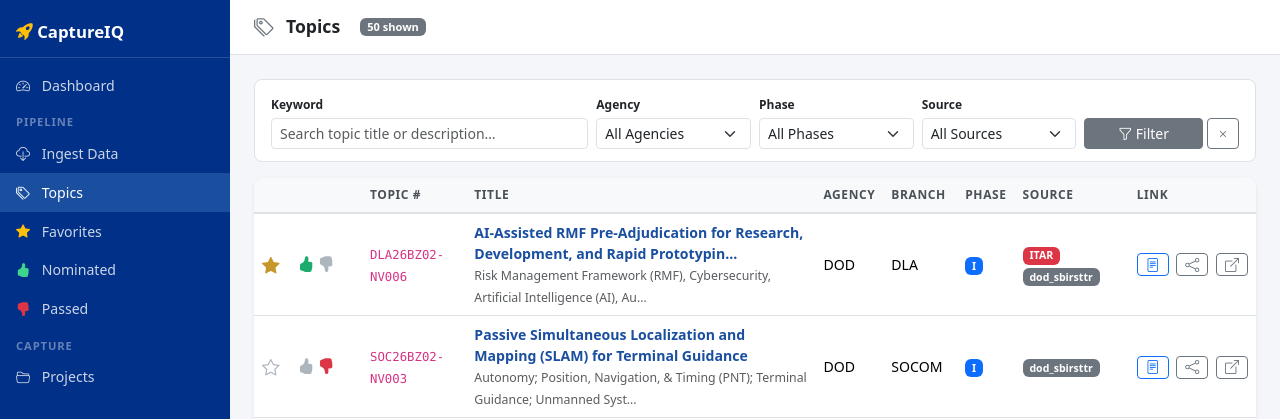
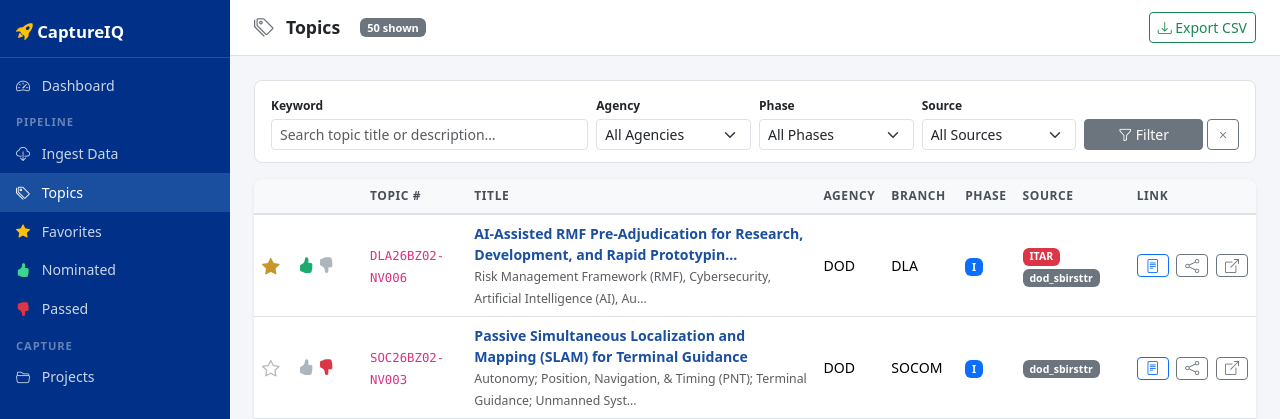
Before and after one commit to ntoscano01/capture-iq, a Flask app: page /topics in a window 1280 px wide. Shown: the top 419 px of the page. Run offline with Flask 3, Linux system fonts and the light colour scheme; data comes from the database, SQL or seed files in the repository.

Commit message:
Add CSV export to topics page with Favorited and Status fields

```diff
--- a/app.py
+++ b/app.py
@@ -6,6 +6,8 @@ Local offline app for ingesting and querying SBIR solicitation data.
 import os
 import threading
 from datetime import datetime
+import csv
+import io
 from flask import Flask, render_template, request, redirect, url_for, jsonify, flash, Response, send_file
 from werkzeug.utils import secure_filename
 
@@ -588,6 +590,64 @@ def topics():
                            topic_status=topic_status)
 
 
+# ── Topics CSV Export ──────────────────────────────────────────────────────────
+
+@app.route("/topics/export.csv")
+def export_topics_csv():
+    """Export all topics matching current filters as a CSV download."""
+    agency       = request.args.get("agency", "")
+    phase        = request.args.get("phase", "")
+    source       = request.args.get("source", "")
+    keyword      = request.args.get("keyword", "")
+    favorited    = request.args.get("favorited", "")
+    topic_status = request.args.get("topic_status", "")
+
+    rows = db.get_topics(
+        agency=agency or None,
+        phase=phase or None,
+        source=source or None,
+        keyword=keyword or None,
+        favorited=True if favorited == "1" else None,
+        topic_status=topic_status if topic_status in ("nominated", "passed") else None,
+        limit=10000,   # export all matching rows
+        offset=0,
+    )
+
+    output = io.StringIO()
+    writer = csv.writer(output)
+
+    # Header row
+    writer.writerow([
+        "Topic #", "Title", "Agency", "Branch", "Phase", "Source",
+        "Favorited", "Status"
+    ])
+
+    for row in rows:
+        status_label = ""
+        if row["topic_status"] == "nominated":
+            status_label = "Nominated"
+        elif row["topic_status"] == "passed":
+            status_label = "Passed"
+
+        writer.writerow([
+            row["topic_number"] or "",
+            row["title"] or "",
+            row["agency"] or "",
+            row["branch"] or "",
+            row["phase"] or "",
+            row["source"] or "",
+            "Yes" if row["favorited"] else "No",
+            status_label,
+        ])
+
+    output.seek(0)
+    return Response(
+        output.getvalue(),
+        mimetype="text/csv",
+        headers={"Content-Disposition": "attachment; filename=captureiq_topics.csv"},
+    )
+
+
 # ── Search ─────────────────────────────────────────────────────────────────────
 
 @app.route("/search")
--- a/templates/topics.html
+++ b/templates/topics.html
@@ -14,6 +14,13 @@
   {% elif topic_status == 'passed' %}
     <span class="badge bg-danger ms-1"><i class="bi bi-hand-thumbs-down-fill"></i> Passed</span>
   {% endif %}
+  <a href="{{ url_for('export_topics_csv',
+                      agency=agency, phase=phase, source=source,
+                      keyword=keyword, favorited=favorited,
+                      topic_status=topic_status) }}"
+     class="btn btn-outline-success btn-sm ms-auto">
+    <i class="bi bi-download"></i> Export CSV
+  </a>
 </div>
 
 <form method="get" class="filter-bar">
```
